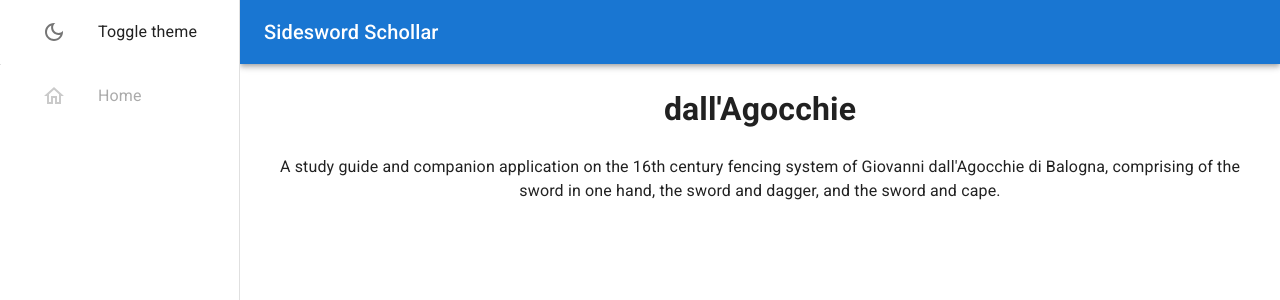
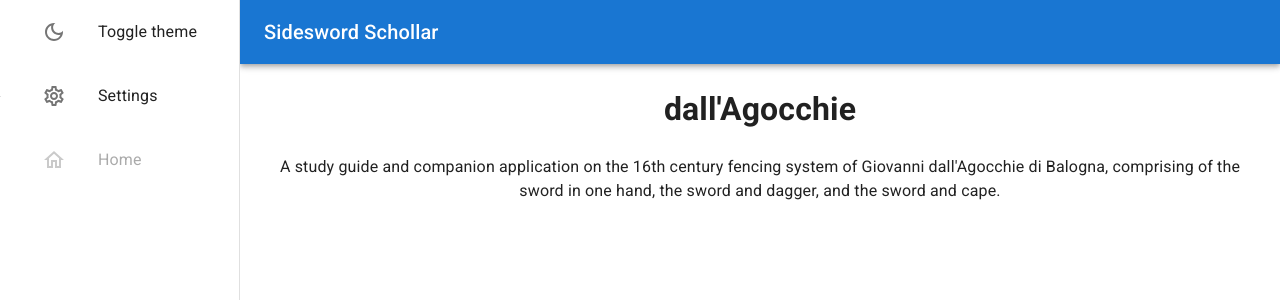
Before and after one commit to cass-h/dallagocchie, a React (Create React App) app: page / in a window 1280 px wide. Shown: the top 300 px of the page. Built offline with nearby package versions, Linux system fonts and the light colour scheme.

Commit message:
start of settings menu

```diff
--- a/package.json
+++ b/package.json
@@ -19,6 +19,7 @@
     "@types/react-dom": "^18.0.10",
     "react": "^18.2.0",
     "react-dom": "^18.2.0",
+    "react-hook-form": "^7.43.4",
     "react-redux": "^8.0.5",
     "react-router-dom": "^6.8.1",
     "react-scripts": "5.0.1",
--- a/src/app/components/DrawerContainer.tsx
+++ b/src/app/components/DrawerContainer.tsx
@@ -11,6 +11,7 @@ import {
 import MenuIcon from '@mui/icons-material/Menu';
 import CloseIcon from '@mui/icons-material/Close';
 import {
+  selectAppHand,
   selectDrawer,
   setDrawerOpen,
 } from '../../features/settings/settings.slice';
@@ -24,6 +25,7 @@ export const DrawerContainer = (
 ) => {
   const { open, width } = useAppSelector(selectDrawer);
   const dispatch = useAppDispatch();
+  const hand = useAppSelector(selectAppHand);
   const handleDrawerToggle = () => {
     dispatch(setDrawerOpen(!open));
   };
@@ -57,6 +59,7 @@ export const DrawerContainer = (
         <Drawer
           variant="temporary"
           color="secondary"
+          anchor={hand}
           open={open}
           onClose={handleDrawerToggle}
           ModalProps={{
@@ -71,7 +74,7 @@ export const DrawerContainer = (
         </Drawer>
         <Drawer
           variant="permanent"
-          anchor="left"
+          anchor={hand}
           sx={{
             display: { xs: 'none', sm: 'block' },
             '& .MuiDrawer-paper': { boxSizing: 'border-box', width },
@@ -89,7 +92,9 @@ export const DrawerContainer = (
         }}
       >
         <AppBar position="static">
-          <Toolbar>
+          <Toolbar
+            style={{ flexDirection: hand === 'left' ? 'row' : 'row-reverse' }}
+          >
             <IconButton
               aria-label="open drawer"
               onClick={handleDrawerToggle}
--- a/src/app/components/DrawerSettings.tsx
+++ b/src/app/components/DrawerSettings.tsx
@@ -11,6 +11,7 @@ import {
   LightModeOutlined,
   DarkModeOutlined,
   HomeOutlined,
+  SettingsOutlined,
 } from '@mui/icons-material';
 import { useLocation, useNavigate } from 'react-router-dom';
 
@@ -23,6 +24,9 @@ export default function DrawerSettingsArea() {
   };
   const homeButton = () => {
     navigate('/');
+  };
+  const settingsButton = () => {
+    navigate('/settings');
   };
 
   return (
@@ -40,6 +44,17 @@ export default function DrawerSettingsArea() {
             <ListItemText primary="Toggle theme" />
           </ListItemButton>
         </ListItem>
+        <ListItem key="list-settings">
+          <ListItemButton
+            disabled={useLocation().pathname === '/settings'}
+            onClick={settingsButton}
+          >
+            <ListItemIcon>
+              <SettingsOutlined color="inherit" />
+            </ListItemIcon>
+            <ListItemText primary="Settings" />
+          </ListItemButton>
+        </ListItem>
         <ListItem key="list-home">
           <ListItemButton
             disabled={useLocation().pathname === '/'}
--- /dev/null
+++ b/src/app/pages/Settings.tsx
@@ -0,0 +1,61 @@
+import { ToggleButton, ToggleButtonGroup } from '@mui/material';
+import { FC } from 'react';
+import {
+  FieldError,
+  FormProvider,
+  SubmitHandler,
+  useForm,
+} from 'react-hook-form';
+import { useNavigate } from 'react-router-dom';
+import { SettingsState } from '../../features/settings/settings.slice';
+export type SaveSettingsFormProps = {
+  handleSaveSettings: (data: SettingsState) => Promise<boolean>;
+};
+
+export type ErrorType = {
+  target: keyof SettingsState;
+  fieldError: FieldError;
+};
+
+export const SettingsForm: FC<SaveSettingsFormProps> = ({
+  handleSaveSettings,
+}) => {
+  const navigate = useNavigate();
+  const formMethods = useForm<SettingsState>();
+
+  const onSubmit: SubmitHandler<SettingsState> = async (
+    data: SettingsState
+  ) => {
+    return handleSaveSettings(data)
+      .then(() => {
+        navigate(-1);
+      })
+      .catch((reason) => {
+        reason.errors.map((err: ErrorType) => {
+          formMethods.setError(err.target, err.fieldError);
+        });
+      });
+  };
+
+  const appHand = (
+    <ToggleButtonGroup id="appHand" exclusive aria-label="app hand">
+      <ToggleButton value="left" aria-label="Left hand mode"></ToggleButton>
+      <ToggleButton value="right" aria-label="Right hand mode"></ToggleButton>
+    </ToggleButtonGroup>
+  );
+
+  return (
+    <FormProvider {...formMethods}>
+      <form onSubmit={formMethods.handleSubmit(onSubmit)}>
+        /* theme: 'dark' | 'light'; drawerWidth: number; drawerOpen: boolean;
+        appHand: Hand; */
+        {appHand}
+      </form>
+    </FormProvider>
+  );
+};
+const Settings: FC = () => {
+  return <SettingsForm handleSaveSettings={(data) => Promise.resolve(true)} />;
+};
+
+export default Settings;
--- a/src/app/routing.tsx
+++ b/src/app/routing.tsx
@@ -3,6 +3,7 @@ import React from 'react';
 import { createBrowserRouter, RouteObject } from 'react-router-dom';
 const FoundationsIndex = React.lazy(() => import('./pages/foundations/Index'));
 const About = React.lazy(() => import('./pages/About'));
+const Settings = React.lazy(() => import('./pages/Settings'));
 const Home = React.lazy(() => import('./pages/Home'));
 const SwordAloneIndex = React.lazy(() => import('./pages/sa/Index'));
 const routes: RouteObject[] = [
@@ -19,6 +20,14 @@ const routes: RouteObject[] = [
     element: (
       <React.Suspense fallback={<>...</>}>
         <About />
+      </React.Suspense>
+    ),
+  },
+  {
+    path: '/settings',
+    element: (
+      <React.Suspense fallback={<>...</>}>
+        <Settings />
       </React.Suspense>
     ),
   },
--- a/src/features/settings/settings.slice.ts
+++ b/src/features/settings/settings.slice.ts
@@ -5,13 +5,17 @@ export interface SettingsState {
   theme: 'dark' | 'light';
   drawerWidth: number;
   drawerOpen: boolean;
+  appHand: Hand;
 }
 
 const initialState: SettingsState = {
   theme: 'light',
   drawerWidth: 240,
   drawerOpen: false,
+  appHand: 'left',
 };
+
+export type Hand = 'right' | 'left';
 
 export const settingsSlice = createSlice({
   name: 'settings',
@@ -30,10 +34,13 @@ export const settingsSlice = createSlice({
       state.drawerOpen = action.payload;
       return state;
     },
+    setAppHand: (state, action: PayloadAction<Hand>) => {
+      state.appHand = action.payload;
+    },
   },
 });
 
-export const { setTheme, setDrawerOpen, setDrawerWidth } =
+export const { setTheme, setDrawerOpen, setDrawerWidth, setAppHand } =
   settingsSlice.actions;
 
 export const selectTheme = (state: RootState) => state.settings.theme;
@@ -44,4 +51,6 @@ export const selectDrawer = (state: RootState) => {
   };
 };
 
+export const selectAppHand = (state: RootState) => state.settings.appHand;
+
 export default settingsSlice.reducer;
```
Also changed, not shown: 1 other file (tests, documents, lock files or other folders).
